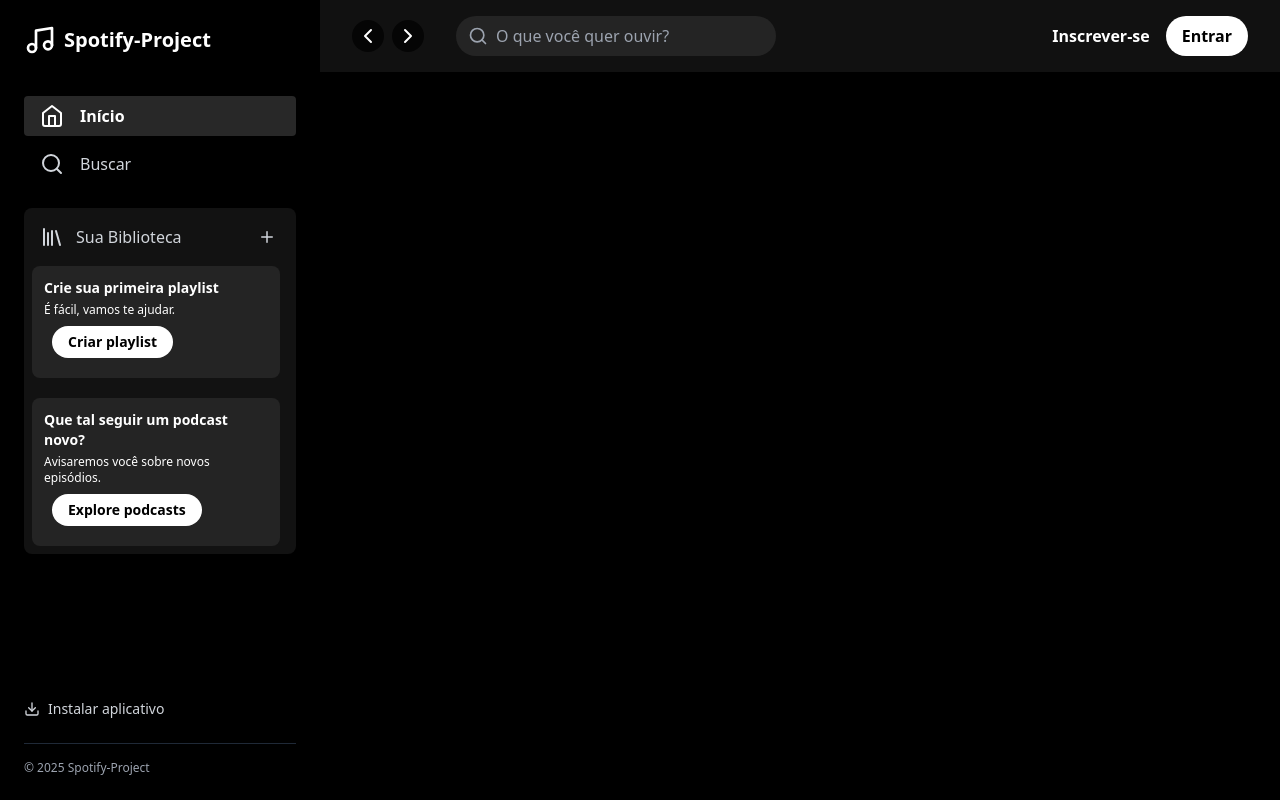
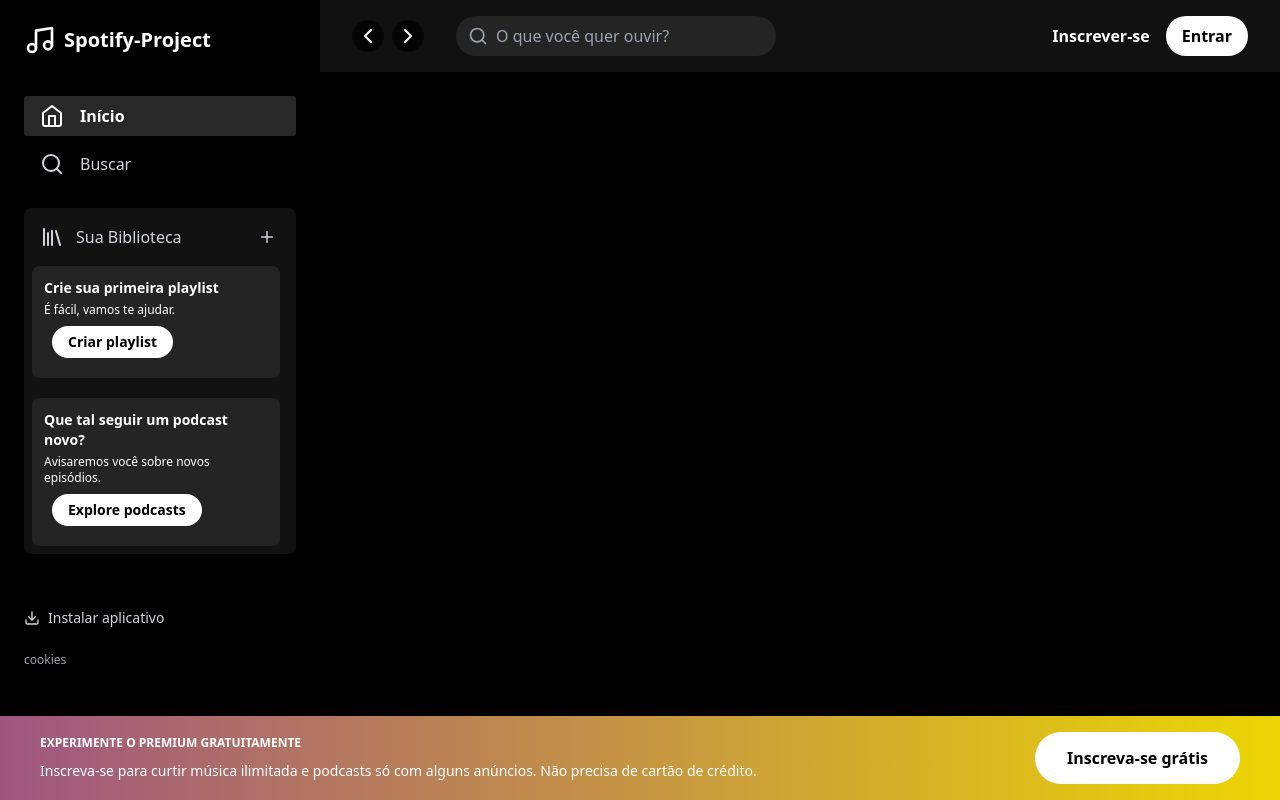
Before and after one commit to Aninha1105/projeto-spotify, a React (Vite) app: page / in a window 1280 px wide. Built offline with nearby package versions, Linux system fonts and the light colour scheme.

Commit message:
:books: docs: criação do Footer.tsx

```diff
--- a/package.json
+++ b/package.json
@@ -1,5 +1,5 @@
 {
-    "name": "spotify-clone",
+    "name": "spotify-project",
     "private": true,
     "version": "0.0.0",
     "type": "module",
--- a/src/App.tsx
+++ b/src/App.tsx
@@ -1,6 +1,7 @@
 import React from 'react';
 import Sidebar from "./components/Sidebar";
 import Topbar from './components/Topbar';
+import Footer from './components/Footer';
 
 function App() {
   return (
@@ -11,6 +12,7 @@
           <Topbar />
         </div>
       </div>
+      <Footer/>
     </div>
   );
 }
--- /dev/null
+++ b/src/components/Footer.tsx
@@ -0,0 +1,23 @@
+import React from 'react';
+
+const Footer: React.FC = () => {
+  return (
+    <footer className="flex left-0 right-0 bg-gradient-to-r from-[#9e5680] to-[#ecd504] px-10 py-4 flex justify-between items-center">
+        <div>
+          <h2 className="text-white uppercase font-bold text-xs mb-2.5">
+            Experimente o Premium gratuitamente
+          </h2>
+          <p className="text-white text-sm font-medium">
+            Inscreva-se para curtir música ilimitada e podcasts só com alguns anúncios. Não precisa de cartão de crédito.
+          </p>
+        </div>
+        <div className="flex-shrink-0">
+          <button className="bg-white text-black text-base font-bold py-3.5 px-8 rounded-full hover:scale-105 transition-transform">
+            Inscreva-se grátis
+          </button>
+        </div>
+    </footer>
+  );
+};
+
+export default Footer;
--- a/src/components/Sidebar.tsx
+++ b/src/components/Sidebar.tsx
@@ -42,7 +42,7 @@
           </ul>
         </nav>
 
-        <div className="mt-2 bg-[#121212] rounded-lg p-2">
+        <div className="mt-auto bg-[#121212] rounded-lg p-2">
           <div className="flex items-center justify-between p-2">
             <a href="#" className="text-gray-300 hover:text-white flex items-center gap-3 transition-colors">
               <Library size={24} />
@@ -61,7 +61,7 @@
                 <h4 className="font-bold text-sm">Crie sua primeira playlist</h4>
                 <p className="text-white-400 text-xs mt-1">É fácil, vamos te ajudar.</p>
                 <div className="p-2">
-                  <button className="bg-white hover:bg-gray-200 text-black font-bold py-1.5 px-4 rounded-full text-sm transition-colors">
+                  <button className="bg-white text-sm text-black font-bold py-1.5 px-4 rounded-full hover:scale-105 transition-transform">
                     Criar playlist
                   </button>
                 </div>
@@ -73,7 +73,7 @@
                 <h4 className="font-bold text-sm">Que tal seguir um podcast novo?</h4>
                 <p className="text-white-400 text-xs mt-1">Avisaremos você sobre novos episódios.</p>
                 <div className="p-2">
-                  <button className="bg-white hover:bg-gray-200 text-black font-bold py-1.5 px-4 rounded-full text-sm transition-colors">
+                  <button className="bg-white text-sm text-black font-bold py-1.5 px-4 rounded-full hover:scale-105 transition-transform">
                     Explore podcasts
                   </button>
                 </div>
@@ -89,9 +89,9 @@
           <Download size={16} />
           <span>Instalar aplicativo</span>
         </a>
-        <div className="border-t border-gray-800 pt-4">
-          <p className="text-xs text-gray-400">© 2025 Spotify-Project</p>
-        </div>
+        <a href="#" className="text-gray-300 hover:text-white flex items-center gap-2 text-sm mb-6">
+          <span className="text-xs text-gray-400">cookies</span>
+        </a>
       </div>
     </div>
   );
--- a/src/components/Topbar.tsx
+++ b/src/components/Topbar.tsx
@@ -6,10 +6,10 @@
     <header className="bg-[#121212] bg-opacity-95 backdrop-blur-sm sticky top-0 z-10 px-8 py-4 flex justify-between items-center">
       <div className="flex items-center gap-4">
         <div className="flex gap-2">
-          <button className="bg-black bg-opacity-70 rounded-full p-1">
+          <button className="bg-black bg-opacity-70 rounded-full p-1 hover:scale-105 transition-transform">
             <ChevronLeft size={24} className="text-white" />
           </button>
-          <button className="bg-black bg-opacity-70 rounded-full p-1">
+          <button className="bg-black bg-opacity-70 rounded-full p-1 hover:scale-105 transition-transform">
             <ChevronRight size={24} className="text-white" />
           </button>
         </div>
@@ -27,10 +27,10 @@
       </div>
 
       <div className="inline-flex">
-        <button className="bg-black bg-opacity-0 hover:bg-opacity-50 text-white font-bold py-2 px-4 rounded-full transition-colors">
+        <button className="bg-black bg-opacity-0 hover:bg-opacity-50 text-white font-bold py-2 px-4 rounded-full hover:scale-105 transition-colors transition-transform">
             Inscrever-se
         </button>
-        <button className="bg-white hover:bg-gray-400 text-black font-bold py-2 px-4 rounded-full transition-colors">
+        <button className="bg-white text-black font-bold py-2 px-4 rounded-full hover:scale-105 transition-transform">
             Entrar
         </button>
       </div>
```
Also changed, not shown: 1 other file (tests, documents, lock files or other folders). Lines whose indentation alone changed are shown as unchanged.
